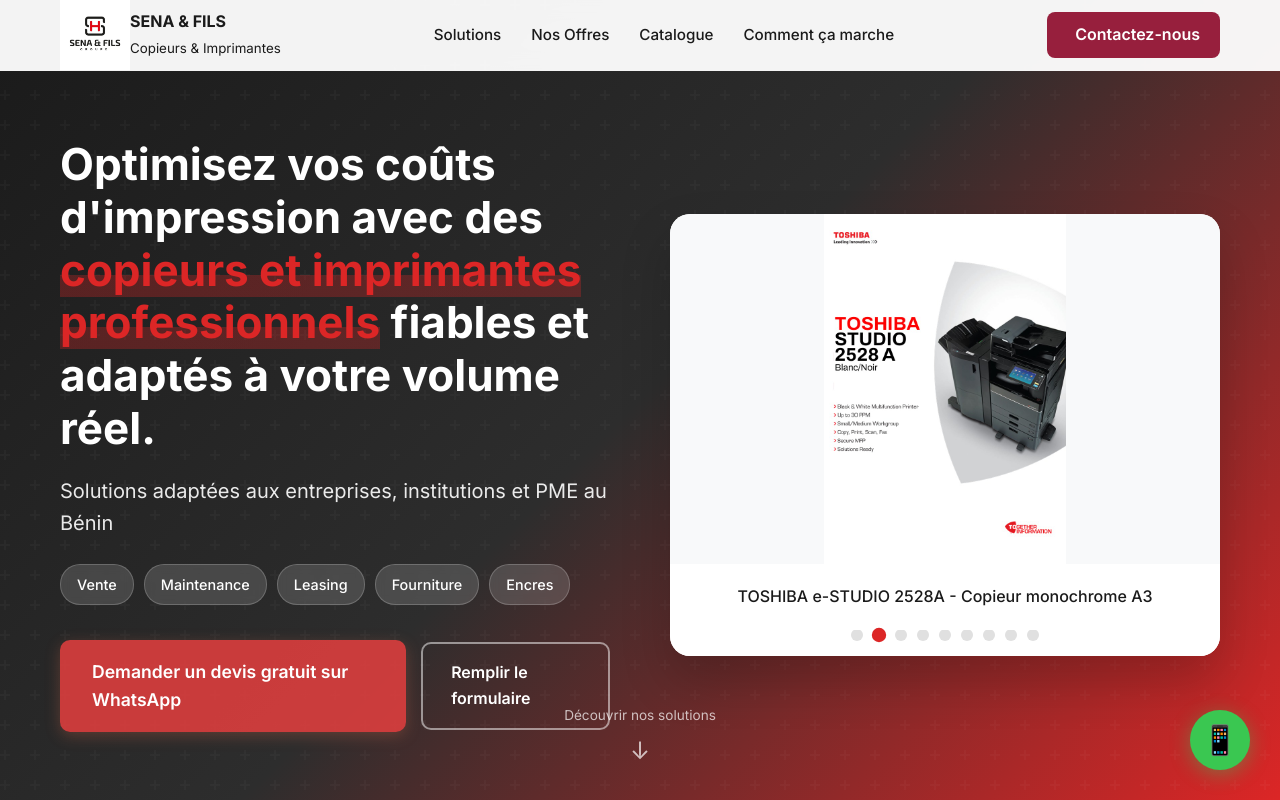
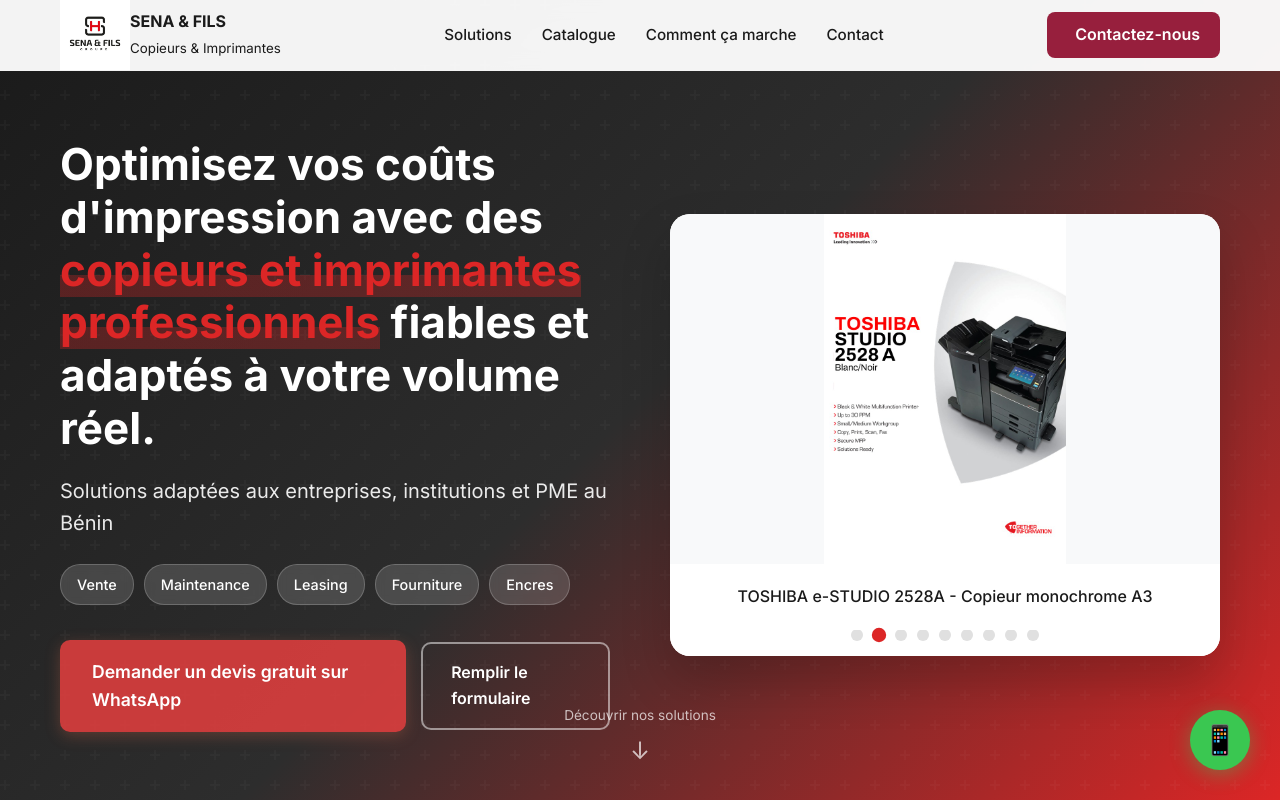
Before and after one commit to Sessou-koffi/projet_sena, a Vue app: page /#/ in a window 1280 px wide. Shown: the top 800 px of the page. Built offline with nearby package versions, Linux system fonts and the light colour scheme; no server answers.

Commit message:
fix: suppression Nos Offres header, liens footer corrigés, WhatsApp 97559059 restauré

```diff
--- a/src/components/AppFooter.vue
+++ b/src/components/AppFooter.vue
@@ -21,11 +21,10 @@
                 <div class="footer-links">
                     <h4>Liens rapides</h4>
                     <ul>
-                        <li><a href="#solutions">Nos solutions</a></li>
-                        <li><a href="#produits">Nos produits</a></li>
-                        <li><a href="#processus">Comment ça marche</a></li>
-                        <li><a href="#temoignages">Témoignages</a></li>
-                        <li><a href="#contact">Contact</a></li>
+                        <li><a href="#/" @click="scrollToSection('solutions')">Nos solutions</a></li>
+                        <li><a href="#/" @click="scrollToSection('catalogue')">Catalogue</a></li>
+                        <li><a href="#/" @click="scrollToSection('processus')">Comment ça marche</a></li>
+                        <li><a href="#/" @click="scrollToSection('contact')">Contact</a></li>
                     </ul>
                 </div>
 
@@ -115,9 +114,9 @@
 const currentYear = new Date().getFullYear();
 
 /**
- * Configuration WhatsApp
+ * Configuration WhatsApp (ancien numéro pour les redirections)
  */
-const whatsappNumber = '22901918938';
+const whatsappNumber = '22997559059';
 const whatsappMessage = encodeURIComponent('Bonjour, j\'aimerais avoir plus d\'informations sur vos solutions d\'impression.');
 const whatsappUrl = computed(() => `https://wa.me/${whatsappNumber}?text=${whatsappMessage}`);
 
@@ -128,6 +127,16 @@
     const whatsappLink = `https://wa.me/${whatsappNumber}?text=${whatsappMessage}`;
     return `https://api.qrserver.com/v1/create-qr-code/?size=120x120&data=${encodeURIComponent(whatsappLink)}`;
 });
+
+/**
+ * Scroll vers une section
+ */
+const scrollToSection = (sectionId) => {
+    const section = document.getElementById(sectionId);
+    if (section) {
+        section.scrollIntoView({ behavior: 'smooth', block: 'start' });
+    }
+};
 
 /**
  * Tracker le clic WhatsApp
--- a/src/components/AppHeader.vue
+++ b/src/components/AppHeader.vue
@@ -18,9 +18,9 @@
                 <!-- Navigation desktop -->
                 <nav class="nav-desktop">
                     <router-link to="/#solutions" class="nav-link" @click="scrollToSection('solutions')">Solutions</router-link>
-                    <router-link to="/#produits" class="nav-link" @click="scrollToSection('produits')">Nos Offres</router-link>
                     <router-link to="/#catalogue" class="nav-link" @click="scrollToSection('catalogue')">Catalogue</router-link>
                     <router-link to="/#processus" class="nav-link" @click="scrollToSection('processus')">Comment ça marche</router-link>
+                    <router-link to="/#contact" class="nav-link" @click="scrollToSection('contact')">Contact</router-link>
                 </nav>
 
                 <!-- Bouton CTA WhatsApp -->
@@ -45,9 +45,9 @@
         <transition name="slide">
             <nav v-if="isMobileMenuOpen" class="nav-mobile">
                 <router-link to="/#solutions" class="nav-link" @click="scrollToSection('solutions')">Solutions</router-link>
-                <router-link to="/#produits" class="nav-link" @click="scrollToSection('produits')">Nos Offres</router-link>
                 <router-link to="/#catalogue" class="nav-link" @click="scrollToSection('catalogue')">Catalogue</router-link>
                 <router-link to="/#processus" class="nav-link" @click="scrollToSection('processus')">Comment ça marche</router-link>
+                <router-link to="/#contact" class="nav-link" @click="scrollToSection('contact')">Contact</router-link>
                 <a
                     :href="whatsappUrl"
                     target="_blank"
--- a/src/components/ContactSection.vue
+++ b/src/components/ContactSection.vue
@@ -196,7 +196,7 @@
 /**
  * Configuration WhatsApp
  */
-const whatsappNumber = '22901918938';
+const whatsappNumber = '22997559059';
 const whatsappMessage = encodeURIComponent('Bonjour, je souhaite obtenir un devis pour des solutions d\'impression. Pouvez-vous me rappeler ?');
 const whatsappUrl = computed(() => `https://wa.me/${whatsappNumber}?text=${whatsappMessage}`);
 
--- a/src/components/HeroSection.vue
+++ b/src/components/HeroSection.vue
@@ -105,7 +105,7 @@
 /**
  * Configuration WhatsApp
  */
-const whatsappNumber = '22901918938';
+const whatsappNumber = '22997559059';
 const whatsappMessage = encodeURIComponent('Bonjour, je souhaite obtenir un devis pour des solutions d\'impression professionnelles.');
 const whatsappUrl = computed(() => `https://wa.me/${whatsappNumber}?text=${whatsappMessage}`);
 
--- a/src/components/ProductsSection.vue
+++ b/src/components/ProductsSection.vue
@@ -141,7 +141,7 @@
 /**
  * Configuration WhatsApp
  */
-const whatsappNumber = '22901918938';
+const whatsappNumber = '22997559059';
 const whatsappMessage = encodeURIComponent('Bonjour, je souhaite des informations sur vos produits.');
 const whatsappUrl = computed(() => `https://wa.me/${whatsappNumber}?text=${whatsappMessage}`);
 
--- a/src/components/SolutionSection.vue
+++ b/src/components/SolutionSection.vue
@@ -83,7 +83,7 @@
 /**
  * Configuration WhatsApp
  */
-const whatsappNumber = '22901918938';
+const whatsappNumber = '22997559059';
 const whatsappMessage = encodeURIComponent('Bonjour, je souhaite un devis pour des solutions d\'impression professionnelles.');
 const whatsappUrl = computed(() => `https://wa.me/${whatsappNumber}?text=${whatsappMessage}`);
 
--- a/src/views/ProductDetailPage.vue
+++ b/src/views/ProductDetailPage.vue
@@ -217,7 +217,7 @@
 /**
  * Configuration WhatsApp
  */
-const whatsappNumber = '22901918938';
+const whatsappNumber = '22997559059';
 const whatsappUrl = computed(() => {
     if (!product.value) return '';
     const message = encodeURIComponent(`Bonjour, je suis intéressé par le ${product.value.brand} ${product.value.name} (${formatPrice(product.value.priceTTC)} TTC). Pouvez-vous me donner plus d'informations ?`);
```
